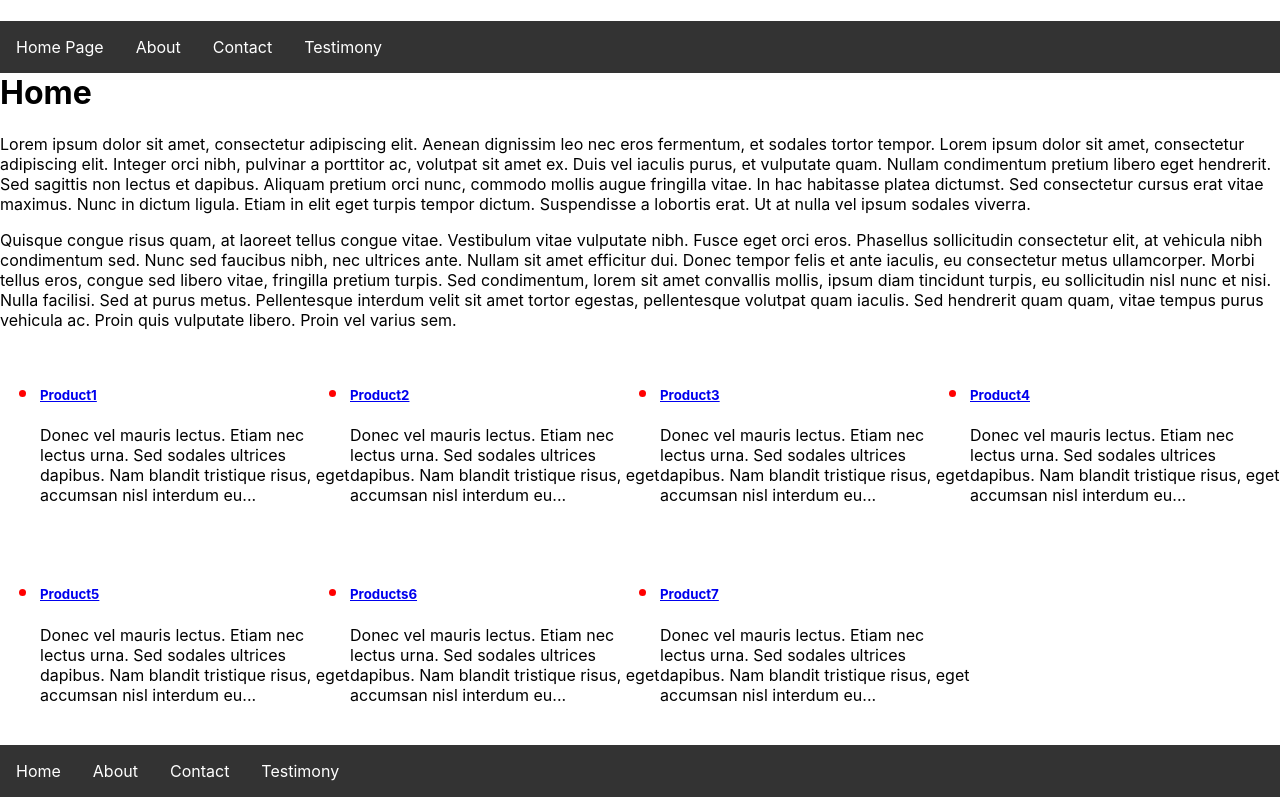
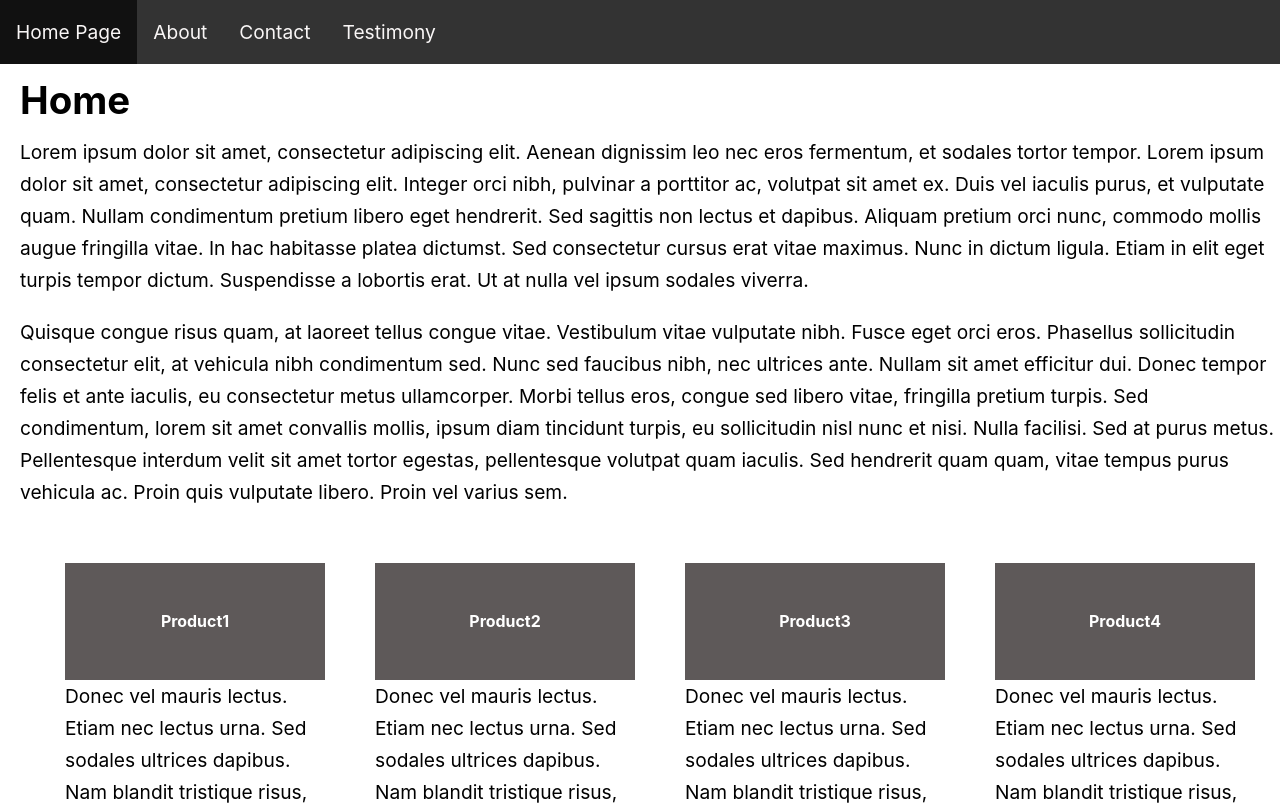
Before and after one commit to ivicakartelo/app27, a React (Create React App) app: page / in a window 1280 px wide. Shown: the top 805 px of the page. Built offline with nearby package versions, Linux system fonts and the light colour scheme.

Commit message:
React HTML CSS for the total beginners

```diff
--- a/src/App.css
+++ b/src/App.css
@@ -1,8 +1,21 @@
+body {
+  background-color: white;
+  color: black;
+  line-height: 2rem;
+  font-size: 1.2rem;
+
+}
+p {
+  margin: 0 0 20px 20px;
+}
+h1 {
+  margin: 20px;
+}
 ::marker {
   color: red;
   font-size: 23px;
 }
-.nav ul {
+header ul {
   list-style-type: none;
   margin: 0;
   padding: 0;
@@ -10,28 +23,82 @@
   background-color: #333333;
 }
 
-.nav li {
+header li {
   float: left;
 }
 
-.nav li a {
+header li a {
   display: block;
-  color: white;
+  color: rgb(249, 246, 246);
   text-align: center;
   padding: 16px;
   text-decoration: none;
 }
 
-.nav li a:hover {
+header li a:hover {
   background-color: #111111;
 }
-.nav {
+
+footer ul {
+  list-style-type: none;
+  margin: 0;
+  padding: 0;
+  background-color: #fcfafa;
+}
+
+footer li {
+  color: #ffffff;
+  text-align: left;
+  padding: 0 0 0 20px;
+  margin: 0;
+  float: left;
+  background-color: #000000;
+  width: 23%;
+}
+
+footer {
   width: 100%;
   float: left;
+  line-height: 2rem;
+  font-size: 1.2rem;
 }
 
-.products {
+article {
   width: 25%;
   float: left;
   margin: 10px 0 40px 0;
 }
+
+/*
+.products a:link { text-decoration: none; color:rgb(9, 9, 10); }
+.products a:visited { text-decoration: none; color:rgb(11, 9, 9); }
+.products a:focus { text-decoration: none; color:rgb(191, 20, 45); }
+.products a:hover, a:active { text-decoration: none; color:rgb(247, 7, 163) }
+*/
+.products ul {
+  margin: 0;
+  padding: 0;
+  overflow: hidden;
+  background-color: #333333;
+}
+
+article li {
+  float: left;
+  list-style-type: none;
+  margin: 25px;
+  padding: 0;
+}
+
+article li a {
+  display: block;
+  color: white;
+  background-color: #5e5959;
+  text-align: center;
+  padding: 16px;
+  text-decoration: none;
+}
+
+article li a:hover {
+  background-color: #000000;
+  color: white;
+}
--- a/src/components/Footer.js
+++ b/src/components/Footer.js
@@ -3,10 +3,10 @@ import { Link } from 'react-router-dom';
 export default function Footer() {
     return (
     <ul>
-        <li><Link to="/">Home</Link></li>
-        <li><Link to="/about">About</Link></li>
-        <li><Link to="/contact">Contact</Link></li>
-        <li><Link to="/testimony">Testimony</Link></li>
+        <li><p>Quisque sed tempus quam. </p><p>Quisque eleifend tempus odio, vel consequat urna. Morbi et convallis dolor. Ut a leo sit amet nisi pretium ullamcorper eget at nunc. Cras quis arcu vel ligula blandit volutpat nec a erat. Morbi eget ligula sed turpis faucibus posuere. Vestibulum sit amet malesuada</p><p> nulla, ac rhoncus ante. Mauris consectetur congue tellus ac mollis. Suspendisse potenti. Sed ac leo eros. Donec fermentum, </p><p>massa eget vestibulum sollicitudin, erat lacus auctor nulla, dignissim bibendum nunc dolor</p><p> id risus. Suspendisse eros quam, accumsan non </p><p>mattis et, cursus quis sapien. Vivamus et quam quam.</p></li>
+        <li><p>Quisque sed tempus quam. Quisque eleifend</p><p> tempus odio, vel consequat urna. Morbi et convallis dolor. Ut a leo sit amet nisi pretium ullamcorper eget at nunc. Cras </p><p>quis arcu vel ligula blandit volutpat nec a erat. Morbi eget ligula sed turpis faucibus </p><p>posuere. Vestibulum sit amet malesuada nulla, ac rhoncus ante. Mauris consectetur congue </p><p>tellus ac mollis. Suspendisse potenti. Sed ac leo eros. Donec fermentum, massa eget vestibulum sollicitudin, erat lacus auctor nulla, dignissim bibendum nunc dolor id risus. Suspendisse eros quam, </p><p>accumsan non mattis et, cursus quis sapien. Vivamus et quam quam.</p></li>
+        <li><p>Quisque sed </p><p>tempus quam. Quisque eleifend tempus odio, vel consequat urna. Morbi et convallis dolor. Ut a leo sit amet nisi pretium ullamcorper eget at nunc. Cras quis arcu</p><p> vel ligula blandit volutpat nec a erat. Morbi eget ligula sed turpis faucibus posuere. Vestibulum sit amet malesuada nulla, ac rhoncus ante. Mauris</p><p> consectetur congue tellus ac mollis. Suspendisse potenti. Sed ac leo eros. Donec fermentum, massa eget vestibulum sollicitudin, erat lacus auctor nulla, dignissim bibendum nunc dolor id risus. </p><p>Suspendisse eros quam, accumsan non</p><p> mattis et, cursus quis sapien. Vivamus et quam quam.</p></li>
+        <li><p>Quisque sed tempus quam. Quisque eleifend tempus odio, vel </p><p>consequat urna. Morbi et convallis dolor. Ut a leo sit amet nisi pretium ullamcorper eget at nunc. </p><p>Cras quis arcu vel ligula blandit volutpat nec a erat. Morbi eget ligula sed turpis faucibus posuere. Vestibulum sit amet malesuada nulla, ac </p><p>rhoncus ante. Mauris consectetur congue tellus ac mollis. Suspendisse potenti. Sed ac leo eros. Donec fermentum, massa eget vestibulum sollicitudin, erat lacus auctor nulla, </p><p>dignissim bibendum nunc dolor id risus. Suspendisse eros</p><p> quam, accumsan non mattis et, cursus quis sapien. Vivamus et quam quam.</p></li>
     </ul>
     )
 }
--- a/src/components/Products.js
+++ b/src/components/Products.js
@@ -3,16 +3,16 @@ import { Link } from 'react-router-dom';
 
 function ProductsList({products}) {
     return (
-        <ul>
+        <ul className="products">
             {products.map((product) =>
-            <div className="products">
+            <article>
                 <li key={product.id}>
                     <Link  to={`/${product.id}`}>
                     <h5>{product.name}</h5>
                     </Link>
                     {product.description[1].substring(0, 150)}...
                 </li>
-            </div>
+            </article>
             )
             }
         </ul>
--- a/src/pages/AboutPage.js
+++ b/src/pages/AboutPage.js
@@ -5,14 +5,14 @@ import About from '../components/About';
 export default function AboutPage() {
     return (
         <>
-        <div className="nav">
+        <header>
             <Header />
-        </div>
+        </header>
 
         <About />
-        <div className="nav">
+        <footer>
             <Footer />
-        </div>
+        </footer>
         </>
     );
   }
--- a/src/pages/ContactPage.js
+++ b/src/pages/ContactPage.js
@@ -5,14 +5,14 @@ import Contact from '../components/Contact';
 export default function ContactPage() {
     return (
     <>
-    <div className="nav">
+    <header>
         <Header />
-    </div>
+    </header>
 
         <Contact />
-    <div className="nav">
+    <footer>
         <Footer />
-    </div>
+    </footer>
 
     </>
     );
--- a/src/pages/HomePage.js
+++ b/src/pages/HomePage.js
@@ -6,16 +6,16 @@ import Footer from '../components/Footer';
 export default function HomePage() {
     return (
       <>
-      <div className="nav">
+      <header>
         <Header />
-      </div>
+      </header>
         <Home />
 
         <Products />
 
-      <div className="nav">
+      <footer>
         <Footer />
-      </div>
+      </footer>
 
       </>
     )
--- a/src/pages/ProductPage.js
+++ b/src/pages/ProductPage.js
@@ -8,9 +8,9 @@ export default function ProductPage({ match }) {
 
     return (
         <>
-        <div className="nav">
+        <header>
             <Header />
-        </div>
+        </header>
 
             <h1>{product.name}</h1>
             {product.description.map((paragraph, key) => (
@@ -18,9 +18,9 @@ export default function ProductPage({ match }) {
                 {paragraph}
             </p>
             ))}
-        <div className="nav">
+        <footer>
             <Footer />
-        </div>
+        </footer>
 
         </>
     );
--- a/src/pages/TestimonyPage.js
+++ b/src/pages/TestimonyPage.js
@@ -5,14 +5,14 @@ import Testimony from '../components/Testimony';
 export default function TestimonyPage() {
     return (
         <>
-        <div className="nav">
+        <header>
             <Header />
-        </div>
+        </header>
 
             <Testimony />
-        <div className="nav">
+        <footer>
             <Footer />
-        </div>
+        </footer>
 
         </>
     );
```
